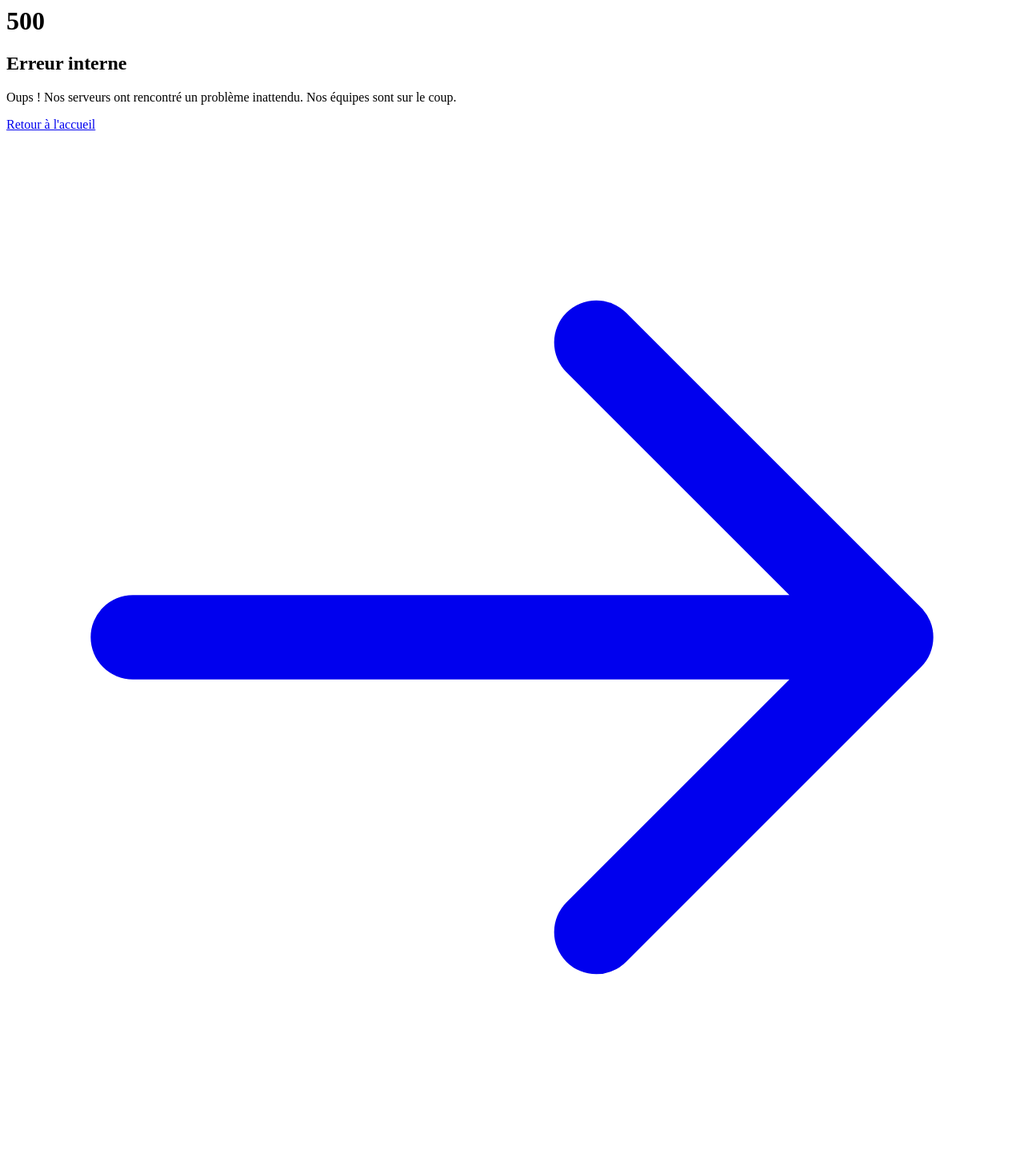
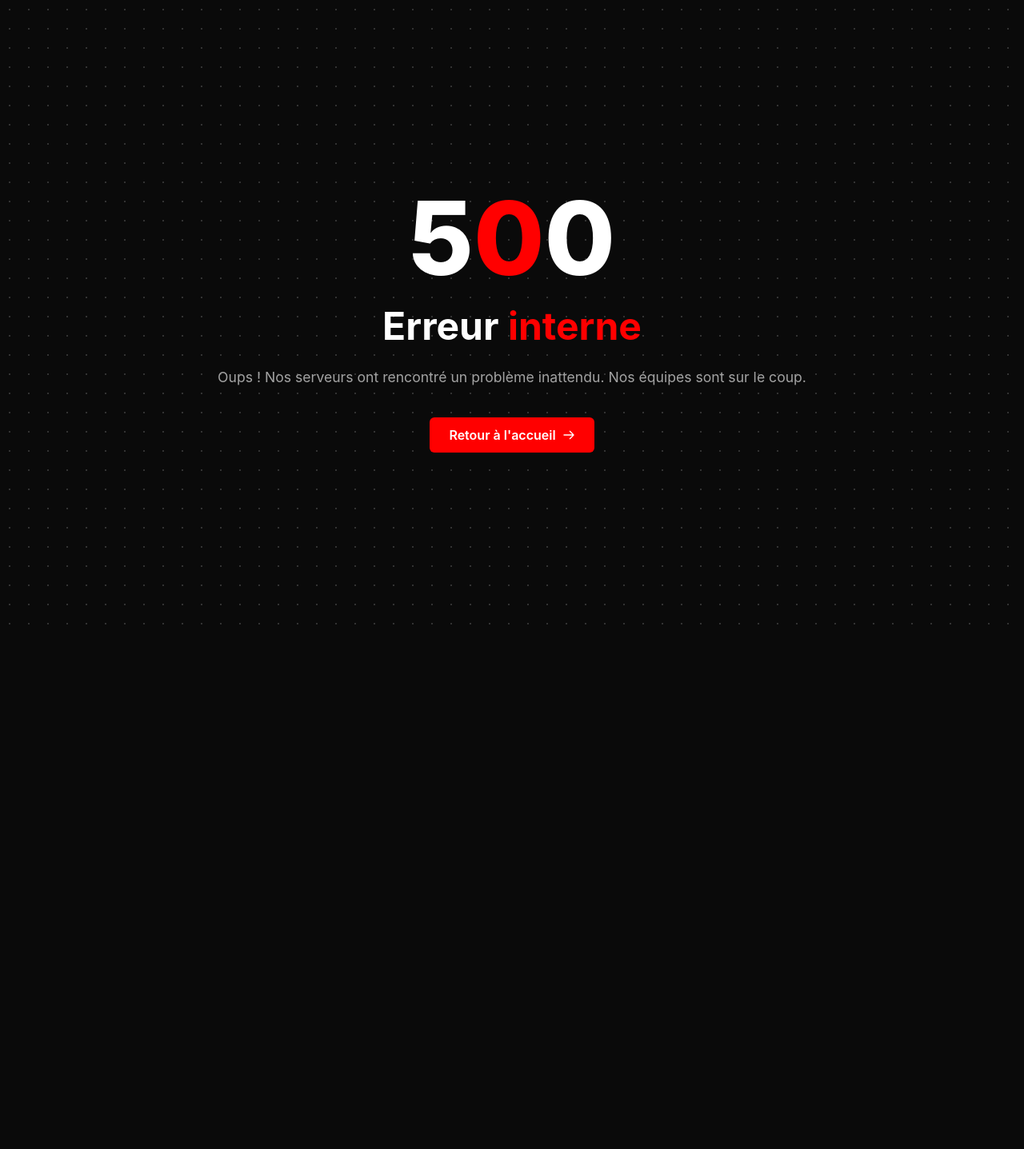
Before and after one commit to Kkeryyann/wr602d, a Symfony app: template templates/bundles/TwigBundle/Exception/error500.html.twig in a window 1280 px wide. Shown: the whole page at 80% size. After the commit the page ends 781 px from the top, so only its background shows below. Run offline with Twig, Linux system fonts and the light colour scheme; the template is opened without the code that fills it, so the values that code supplies are empty; some libraries are stand-ins or nearby versions.

Commit message:
Enhance error500.html.twig with HTML and styles
Add a complete HTML structure and styling for the 500 error page.

```diff
--- a/templates/bundles/TwigBundle/Exception/error500.html.twig
+++ b/templates/bundles/TwigBundle/Exception/error500.html.twig
@@ -1,4 +1,97 @@
-<h1>5<span class="text-red">0</span>0</h1>
+<!DOCTYPE html>
+<html lang="fr">
+<head>
+    <meta charset="UTF-8">
+    <meta name="viewport" content="width=device-width, initial-scale=1.0">
+    <title>Page introuvable - PDF Faktory</title>
+    <style>
+        /* Reset de base */
+        * {
+            margin: 0;
+            padding: 0;
+            box-sizing: border-box;
+            font-family: -apple-system, BlinkMacSystemFont, "Segoe UI", Roboto, Helvetica, Arial, sans-serif;
+        }
+
+        /* Le fond sombre avec la grille de points façon PDF Faktory */
+        body {
+            background-color: #0a0a0a;
+            color: #ffffff;
+            height: 100vh;
+            display: flex;
+            flex-direction: column;
+            justify-content: center;
+            align-items: center;
+            text-align: center;
+            /* Création du motif à points */
+            background-image: radial-gradient(#333333 1px, transparent 1px);
+            background-size: 24px 24px;
+        }
+
+        /* Conteneur principal */
+        .error-container {
+            max-width: 800px;
+            padding: 2rem;
+        }
+
+        /* Titre géant */
+        h1 {
+            font-size: 8rem;
+            font-weight: 800;
+            line-height: 1;
+            margin-bottom: 1rem;
+            color: #ffffff;
+        }
+
+        /* Le texte rouge comme sur ta maquette */
+        .text-red {
+            color: #ff0000;
+        }
+
+        /* Sous-titre */
+        h2 {
+            font-size: 3rem;
+            font-weight: 700;
+            margin-bottom: 1.5rem;
+        }
+
+        /* Texte descriptif gris */
+        p {
+            color: #a3a3a3;
+            font-size: 1.1rem;
+            margin-bottom: 2.5rem;
+        }
+
+        /* Le bouton rouge */
+        .btn {
+            display: inline-flex;
+            align-items: center;
+            justify-content: center;
+            background-color: #ff0000;
+            color: #ffffff;
+            text-decoration: none;
+            padding: 12px 24px;
+            border-radius: 6px;
+            font-weight: 600;
+            font-size: 1rem;
+            transition: background-color 0.2s ease;
+        }
+
+        .btn:hover {
+            background-color: #cc0000;
+        }
+
+        /* Petite flèche du bouton */
+        .btn svg {
+            margin-left: 8px;
+            width: 16px;
+            height: 16px;
+        }
+    </style>
+</head>
+<body>
+    <div class="error-container">
+        <h1>5<span class="text-red">0</span>0</h1>
         <h2>Erreur <span class="text-red">interne</span></h2>
         <p>Oups ! Nos serveurs ont rencontré un problème inattendu. Nos équipes sont sur le coup.</p>
 
@@ -8,3 +101,6 @@
                 <path stroke-linecap="round" stroke-linejoin="round" stroke-width="2" d="M14 5l7 7m0 0l-7 7m7-7H3"></path>
             </svg>
         </a>
+    </div>
+</body>
+</html>
```
